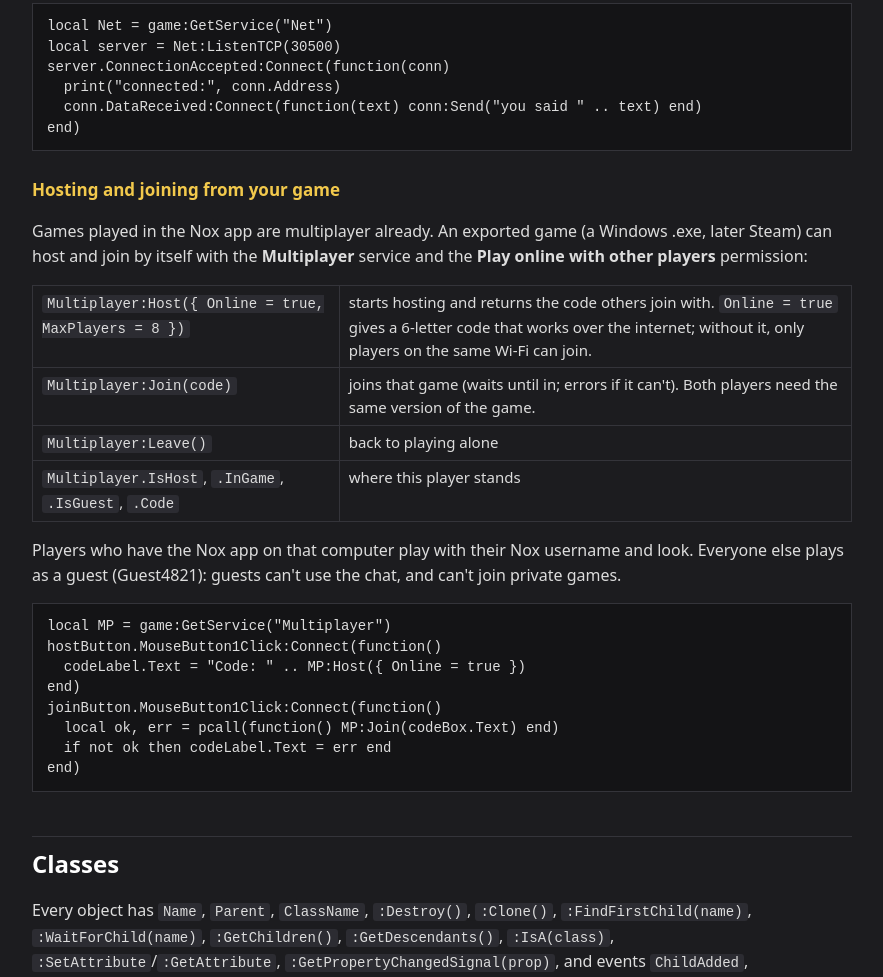
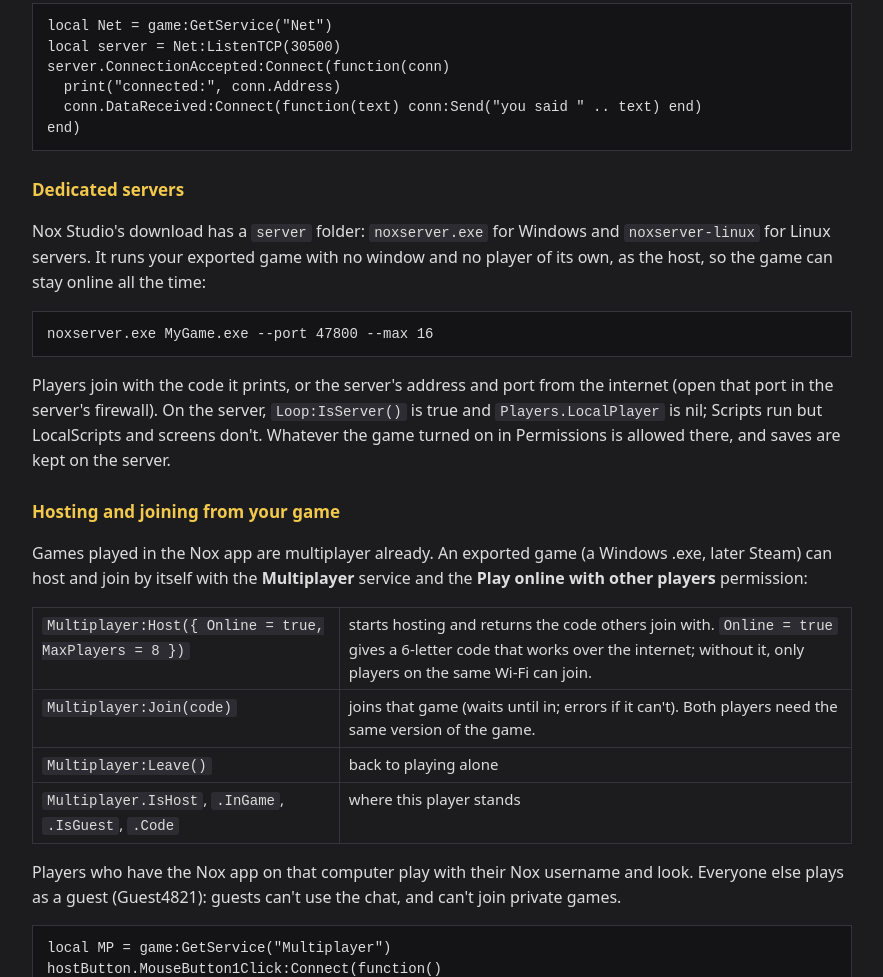
Before and after one commit to Bledo-Dev/nox-online, a website: page public/docs.html in a window 1280 px wide. Shown: the part 9450-10427 px from the top of the page, without its empty margins (198-1081 px from the left). Drawn offline with Linux system fonts and the light colour scheme.

Commit message:
Add files via upload

```diff
--- a/public/docs.html
+++ b/public/docs.html
@@ -364,6 +364,15 @@
   conn.DataReceived:Connect(function(text) conn:Send("you said " .. text) end)
 end)</code></pre>
 
+<h3>Dedicated servers</h3>
+<p>Nox Studio's download has a <code>server</code> folder: <code>noxserver.exe</code> for Windows and <code>noxserver-linux</code>
+for Linux servers. It runs your exported game with no window and no player of its own, as the host, so the game can stay
+online all the time:</p>
+<pre><code>noxserver.exe MyGame.exe --port 47800 --max 16</code></pre>
+<p>Players join with the code it prints, or the server's address and port from the internet (open that port in the server's
+firewall). On the server, <code>Loop:IsServer()</code> is true and <code>Players.LocalPlayer</code> is nil; Scripts run but
+LocalScripts and screens don't. Whatever the game turned on in Permissions is allowed there, and saves are kept on the server.</p>
+
 <h3>Hosting and joining from your game</h3>
 <p>Games played in the Nox app are multiplayer already. An exported game (a Windows .exe, later Steam) can host and join
 by itself with the <b>Multiplayer</b> service and the <b>Play online with other players</b> permission:</p>
```
Also changed, not shown: 3 other files.
